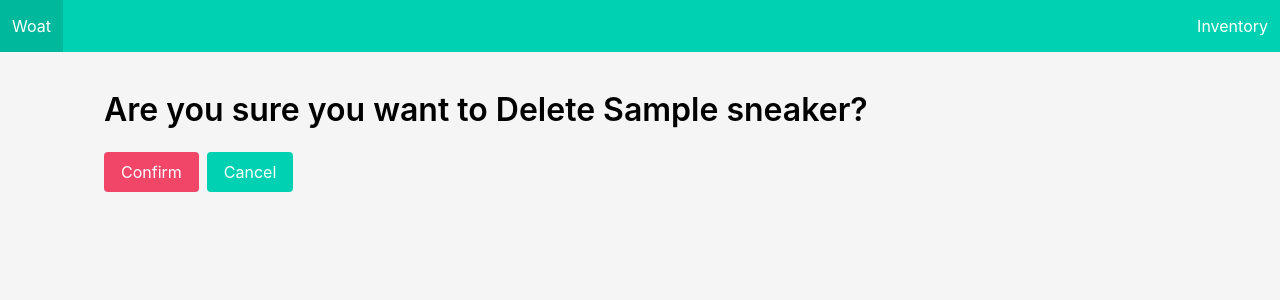
After one commit to justnyc187/woatCap_django, a Django app: page /inventory/1/delete in a window 1280 px wide. The commit adds this page. Shown: the top 300 px of the page. Run offline with Django 3.2, Linux system fonts and the light colour scheme; tables that the repository leaves empty hold one stand-in row (values such as "Sample post").

Commit message:
added delete

```diff
--- /dev/null
+++ b/main_app/templates/inventory_delete_confirmation.html
@@ -0,0 +1,12 @@
+{% extends 'base.html' %} {% block content %}
+<h1 class="title">Are you sure you want to Delete {{sneaker.name}}?</h1>
+<form method="post">
+    {% csrf_token %}
+    <div class="buttons">
+        <!-- confirm artist delete -->
+        <input class="button is-danger" type="submit" value="Confirm" />
+        <!-- Redirect back to detail on cancel -->
+        <a class="button is-primary" href="{% url 'inventory_detail' sneaker.pk %}">Cancel</a>
+    </div>
+</form>
+{% endblock %}
--- a/main_app/templates/inventory_detail.html
+++ b/main_app/templates/inventory_detail.html
@@ -20,7 +20,7 @@
                 <i class="fas fa-edit"></i>
             </span>
         </a>
-        <a href="" class="button is-danger">
+        <a href="{% url "inventory_delete" sneaker.pk %}" class="button is-danger">
             <span class="icon">
                 <i class="fas fa-trash-alt"></i>
             </span>
--- a/main_app/urls.py
+++ b/main_app/urls.py
@@ -7,5 +7,7 @@ urlpatterns = [
     path('inventory/new', views.InventoryCreate.as_view(), name="inventory_create"),
     path('inventory/<int:pk>/', views.InventoryDetail.as_view(), name="inventory_detail"),
     path('inventory/<int:pk>/update', views.InventoryUpdate.as_view(),
-         name="inventory_update")
+         name="inventory_update"),
+    path('inventory/<int:pk>/delete', views.InventoryDelete.as_view(),
+         name="inventory_delete"),
 ]
--- a/main_app/views.py
+++ b/main_app/views.py
@@ -3,7 +3,7 @@ from django.urls import reverse
 from django.views import View
 from django.views.generic.base import TemplateView
 from django.views.generic import DetailView
-from django.views.generic.edit import CreateView, UpdateView
+from django.views.generic.edit import CreateView, UpdateView, DeleteView
 from django.http import HttpResponse
 
 #import models
@@ -49,3 +49,8 @@ class InventoryUpdate(UpdateView):
 
     def get_success_url(self):
         return reverse('inventory_detail', kwargs={'pk': self.object.pk})
+
+class InventoryDelete(DeleteView):
+    model = Sneaker
+    template_name = "inventory_delete_confirmation.html"
+    success_url = "/inventory/"
```
